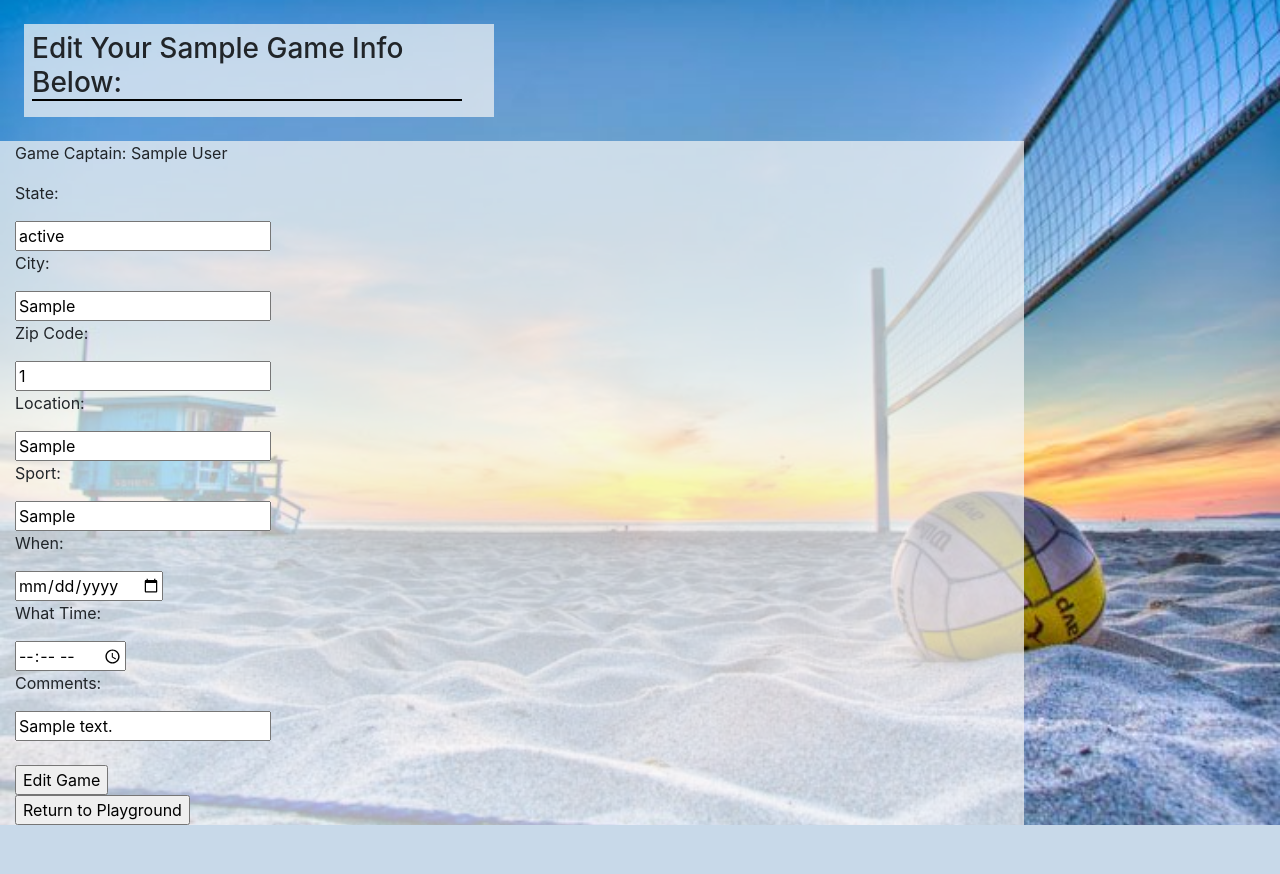
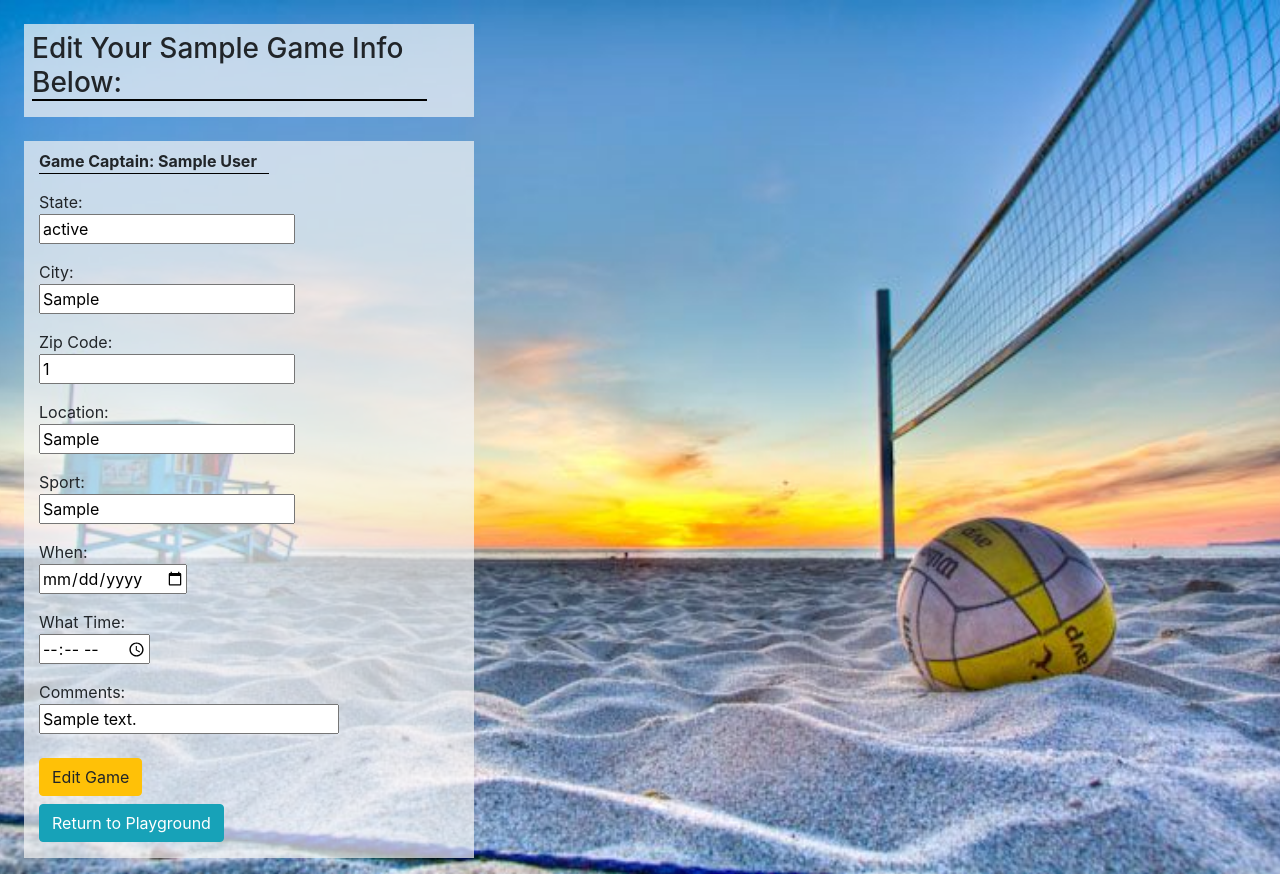
Before and after one commit to proj-algos-july2020/solo_proj_ricky, a Django app: template playground/templates/sports/edit_game.html in a window 1280 px wide. Before the commit the page ends 825 px from the top, so only its background shows below. Run offline with Django 3.2, Linux system fonts and the light colour scheme; the template is opened without the code that fills it: values that come from a table or form of the project are taken from there, others are empty; a user stored in the database is signed in; tables that the repository leaves empty hold one stand-in row (values such as "Sample post"); some libraries are stand-ins or nearby versions.

Commit message:
finished the edit page

```diff
--- a/playground/static/css/edit_game.css
+++ b/playground/static/css/edit_game.css
@@ -18,9 +18,20 @@ body{
     background: rgba(245, 245, 245, 0.7);
   }
 #name{
-    width: 430px;
+    width: 395px;
     border-bottom: 2px solid black;
 }
 #d_name{
-    width: 470px;
+    width: 450px;
 }
+#game_capt{
+    border-bottom: 1px solid black;
+    width: 230px;
+}
+#container{
+    width: 450px;
+}
+#comments{
+    width: 300px;
+    /* overflow: scroll; */
+}
--- a/playground/templates/sports/edit_game.html
+++ b/playground/templates/sports/edit_game.html
@@ -24,43 +24,43 @@
         {% endif %}
     </div>
 
-<div class="container">
-    <form action="/sports/update_game/{{game_id.id}}" method="POST">
+<div id="container" class="container ml-4 mb-3 d-inline-block">
+    <form action="/sports/update_game/{{game_id.id}}" class="d-inline-block" method="POST">
         {% csrf_token %}
 
-        <p>Game Captain: {{user.first_name}} {{user.last_name}}</p>
-        <p>State:</p>
-        <input type="text" name="state" value="{{game_id.state}}">
+        <p id="game_capt" class="font-weight-bold pt-2 pb-0 mb-3 d-inline-block">Game Captain: {{user.first_name}} {{user.last_name}}</p><br>
+        <p class="mb-0 d-inline-block">State:</p><br>
+        <input type="text" class="mb-3 d-inline-block" name="state" value="{{game_id.state}}"><br>
 
-        <p>City:</p>
-        <input type="text" name="city" value="{{game_id.city}}">
+        <p class="mb-0 d-inline-block">City:</p><br>
+        <input type="text" class="mb-3 d-inline-block" name="city" value="{{game_id.city}}"><br>
 
-        <p>Zip Code:</p>
-        <input type="number" name="zipcode" value="{{game_id.zipcode}}">
+        <p class="mb-0 d-inline-block">Zip Code:</p><br>
+        <input type="number" class="mb-3 d-inline-block" name="zipcode" value="{{game_id.zipcode}}"><br>
 
-        <p>Location:</p>
-        <input type="text" name="location" value="{{game_id.location}}">
+        <p class="mb-0 d-inline-block">Location:</p><br>
+        <input type="text" class="mb-3 d-inline-block" name="location" value="{{game_id.location}}"><br>
 
-        <p>Sport:</p>
-        <input type="text" name="sport" value="{{game_id.sport}}">
+        <p class="mb-0 d-inline-block">Sport:</p><br>
+        <input type="text" class="mb-3 d-inline-block" name="sport" value="{{game_id.sport}}"><br>
 
-        <p>When:</p>
-        <input type="date" name="date" value="{{game_id.date}}">
+        <p class="mb-0 d-inline-block">When:</p><br>
+        <input type="date" class="mb-3 d-inline-block" name="date" value="{{game_id.date}}"><br>
 
-        <p>What Time:</p>
-        <input type="time" name="time" value="{{game_id.time}}">
+        <p class="mb-0 d-inline-block">What Time:</p><br>
+        <input type="time" class="mb-3 d-inline-block" name="time" value="{{game_id.time}}"><br>
 
-        <p>Comments:</p>
-        <input type="text" name="comment" value="{{game_id.comment}}">
+        <p class="mb-0 d-inline-block">Comments:</p><br>
+            <input type="text" id="comments" class="mb-0 d-inline-block" name="comment" value="{{game_id.comment}}">
         <br><br>
 
-        <input type="submit" value="Edit Game">
+        <input type="submit" class="btn btn-warning" value="Edit Game">
 
     </form>
 
-    <form action="/sports/confirm" method="POST">
+    <form action="/sports/confirm" class="d-inline-block mr-4 mb-3 mt-2" method="POST">
         {% csrf_token %}
-        <input type="submit" value="Return to Playground">
+        <input type="submit" class="btn btn-info" value="Return to Playground">
     </form>
 </div>
 
```
